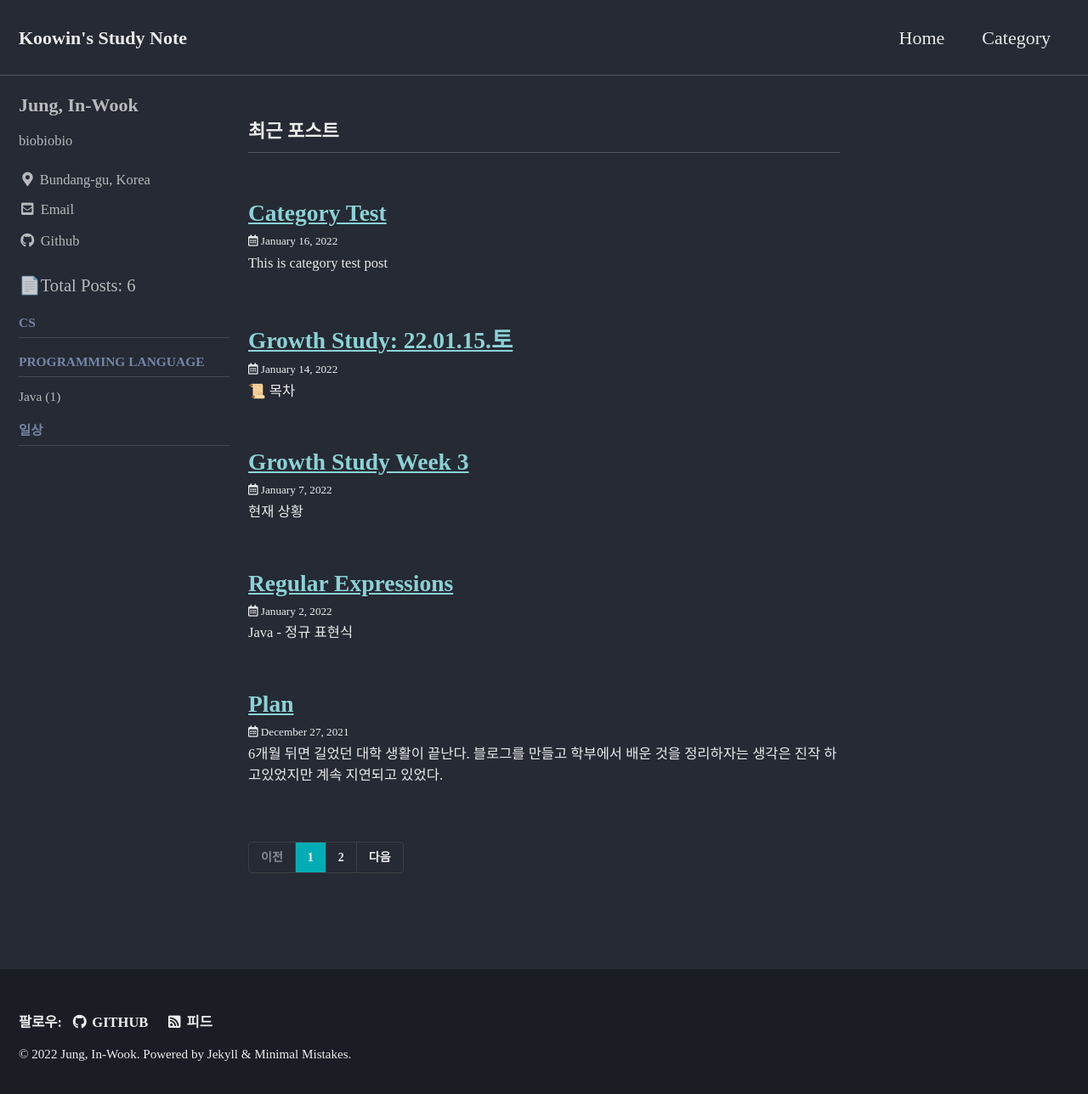
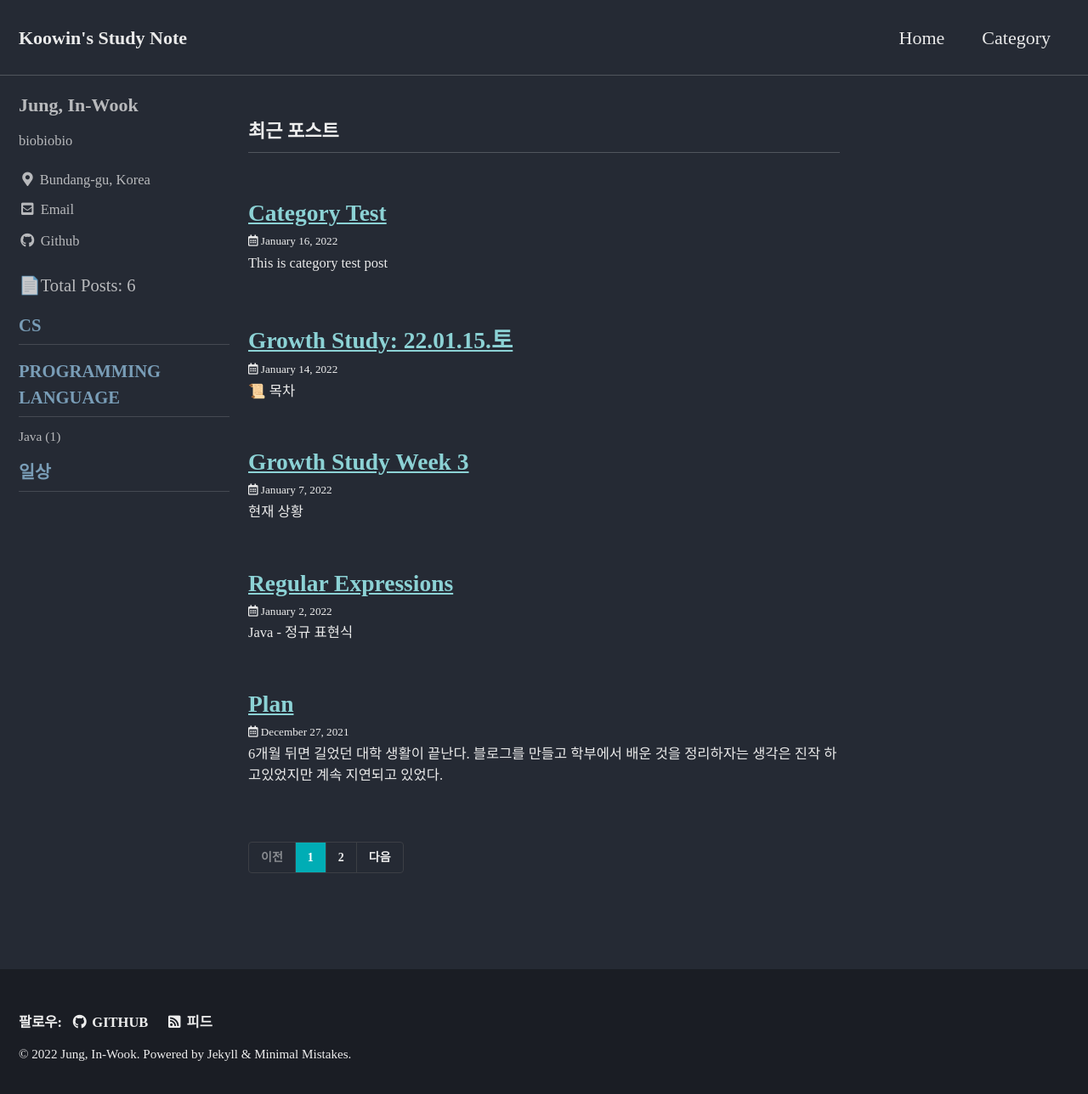
Before and after one commit to Koowin/koowin.github.io, a Jekyll site: the page built from index.html, in a window 1280 px wide and 1297 px high. Shown: the top 1288 px of the window at 85% size. Built offline with Jekyll 4.4.1, drawn with Linux system fonts in a browser that asks for light colours; cached includes are drawn as plain includes; some web fonts are replaced; the list of posts is cut into pages by our own code.

Commit message:
custom: color

```diff
--- a/_sass/minimal-mistakes/_navigation.scss
+++ b/_sass/minimal-mistakes/_navigation.scss
@@ -493,10 +493,10 @@
   margin: 0.5rem 0;
   padding: 0.25rem 0;
   font-family: $D2Coding-bold;
-  font-size: $type-size-6;
+  font-size: $type-size-5;
   font-weight: bold;
   text-transform: uppercase;
-  color: #91A5CC;
+  color: #96C4E3;
   border-bottom: 1px solid $border-color;
 }
 
```
